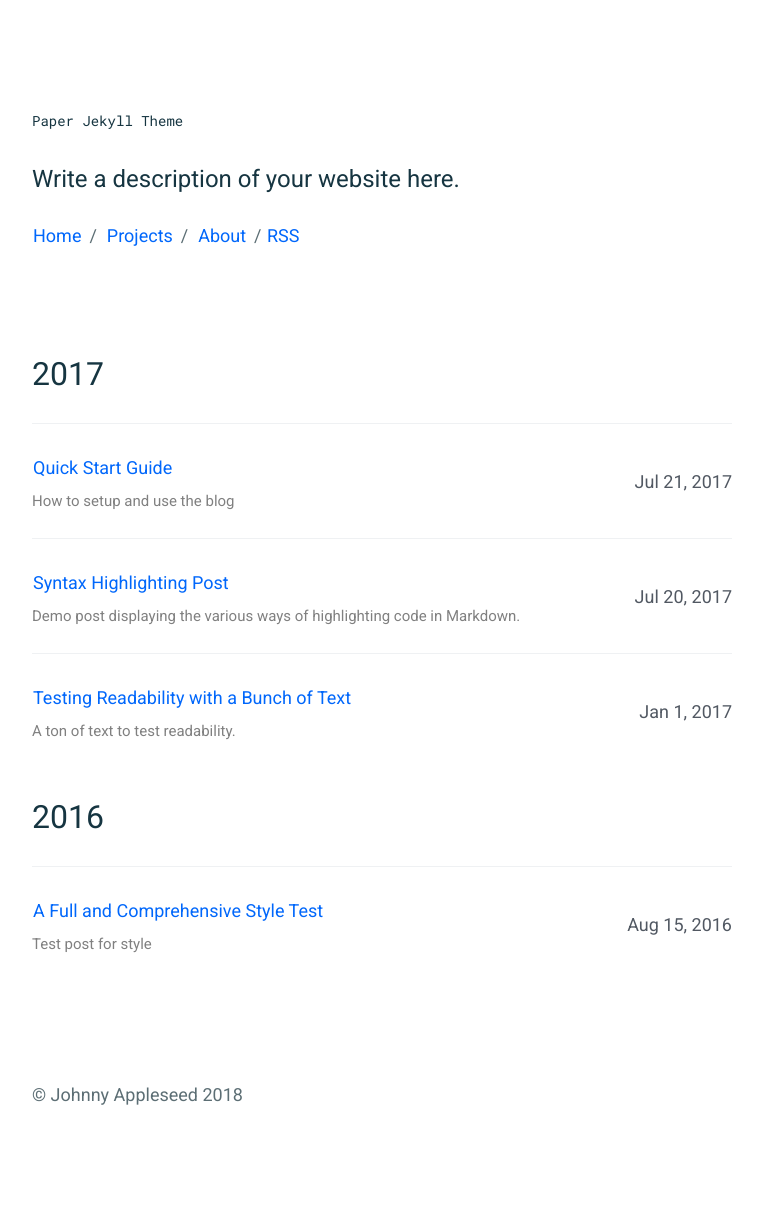
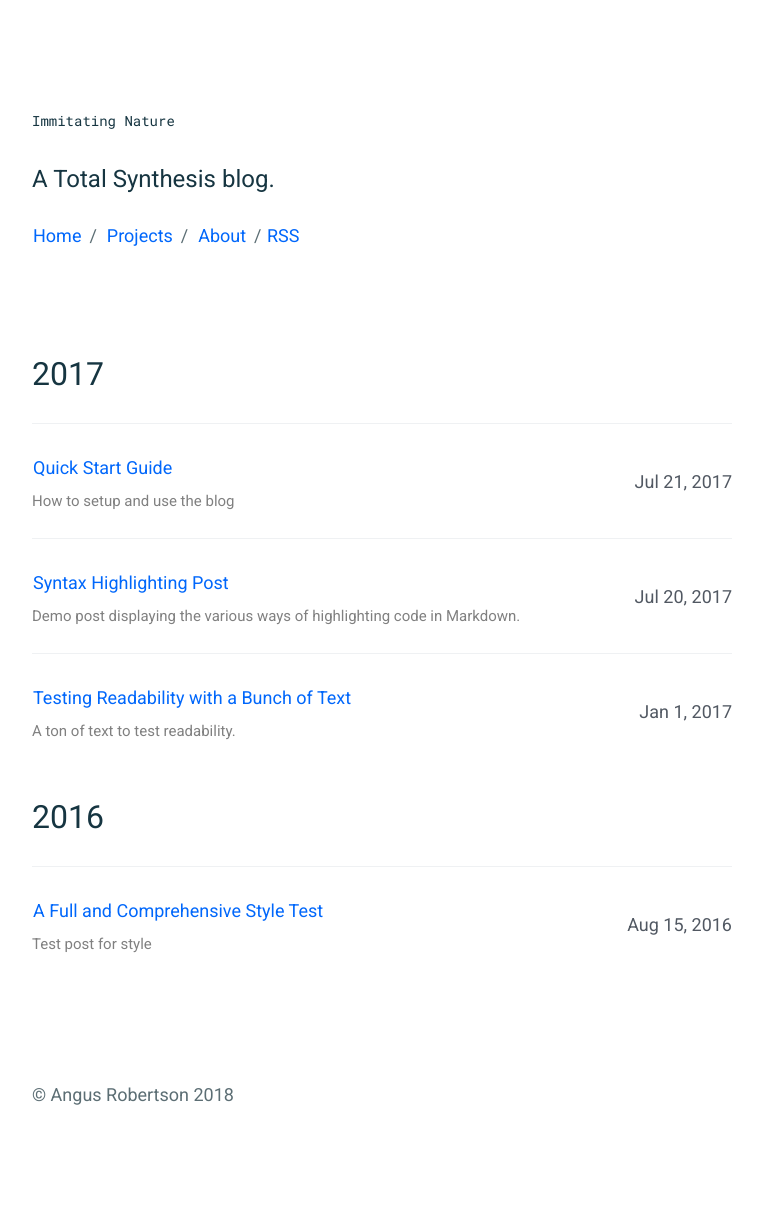
Before and after one commit to robotNoir/robotNoir.github.io, a Jekyll site: the page built from index.html, in a window 1280 px wide. Shown: the whole page, without its empty margins (258-1021 px from the left). Built offline with Jekyll 4.4.1, drawn with Linux system fonts in a browser that asks for light colours.

Commit message:
Update _config.yml

```diff
--- a/_config.yml
+++ b/_config.yml
@@ -1,15 +1,15 @@
 # Site settings
-title: "Paper Jekyll Theme"
+title: "Immitating Nature"
 description: >
-  Write a description of your website here.
+  A Total Synthesis blog.
 
-author: Johnny Appleseed
+author: Angus Robertson
 email: johnny@appleseed.com
 twitter_username:
 github_username:
 
-baseurl: "/paper-jekyll-theme" # the subpath of your site, e.g. /blog
-url: "https://deadbeef.me" # the base hostname & protocol for your site
+baseurl: "/robotnoir.github.io" # the subpath of your site, e.g. /blog
+url: "https://robotnoir.github.io" # the base hostname & protocol for your site
 
 google_analytics_id: UA-1111111111-1
 disqus_id:
```
